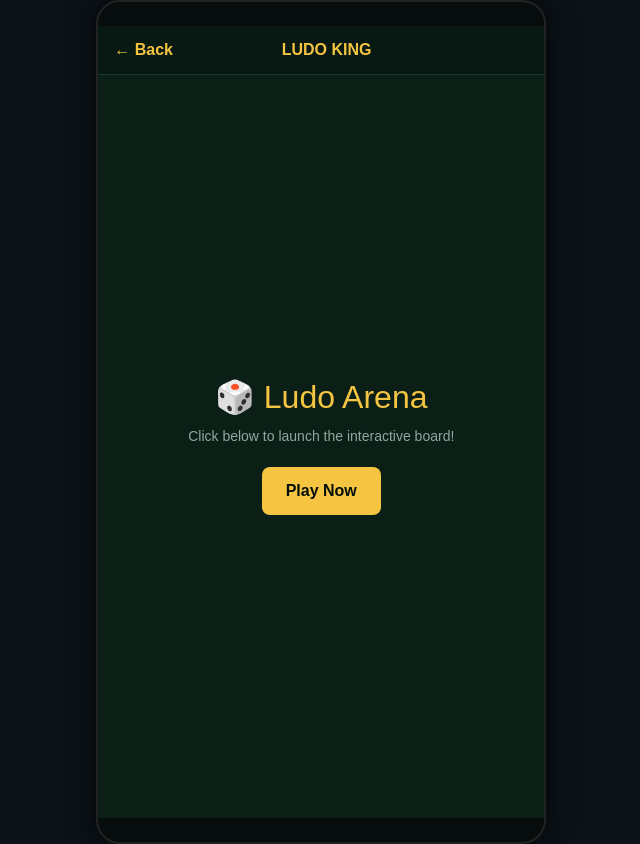
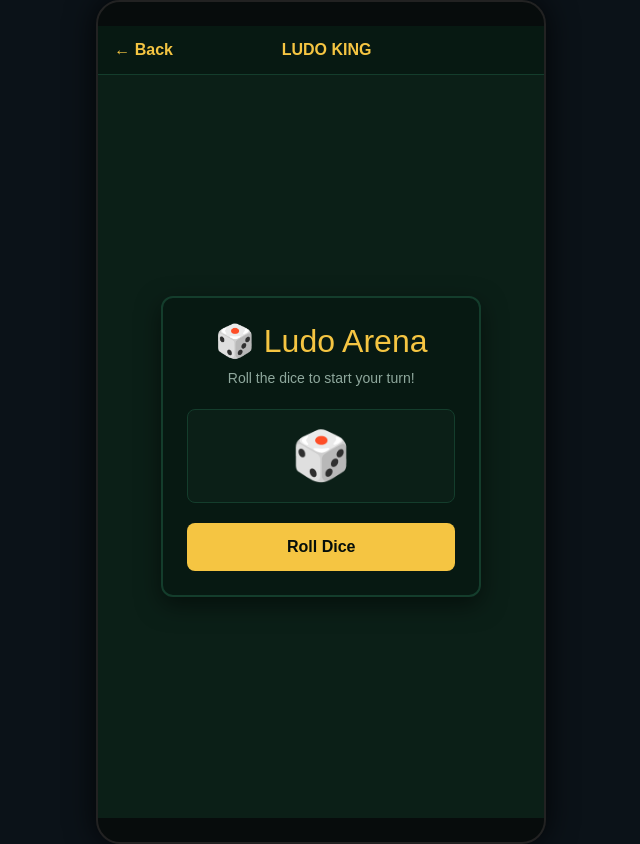
Before and after one commit to akshay20017chauhan-hub/SILENT_VENOM, a Flask app: page /play/ludo in a window 1280 px wide. Shown: the whole page, without its empty margins (402-1042 px from the left). Run offline with Flask 3, Linux system fonts and the light colour scheme.

Commit message:
Update ludo.html

```diff
--- a/templates/games/ludo.html
+++ b/templates/games/ludo.html
@@ -13,26 +13,29 @@
         <span style="width: 48px;"></span>
     </div>
 
-    <!-- Embedded Local Mini Game Container -->
-    <div id="game-container" style="flex: 1; display: flex; align-items: center; justify-content: center; background: #0b1f17; position: relative;">
-        <div id="welcome-screen" style="text-align: center; color: #fff; padding: 20px;">
-            <h2 style="color: #f5c542; margin-bottom: 10px;">🎲 Ludo Arena</h2>
-            <p style="color: #8fa89d; font-size: 14px; margin-bottom: 20px;">Click below to launch the interactive board!</p>
-            <button onclick="startLudoGame()" style="background: #f5c542; color: #050e0a; border: none; padding: 12px 24px; font-size: 16px; font-weight: bold; border-radius: 8px; cursor: pointer;">
-                Play Now
+    <!-- Interactive Native Ludo Board Container -->
+    <div style="flex: 1; display: flex; flex-direction: column; align-items: center; justify-content: center; background: #0b1f17; color: #fff; padding: 20px;">
+        <div style="background: #071912; border: 2px solid #143d2c; border-radius: 12px; padding: 24px; text-align: center; max-width: 320px; width: 100%; box-shadow: 0 8px 24px rgba(0,0,0,0.5);">
+            <h2 style="color: #f5c542; margin-bottom: 8px;">🎲 Ludo Arena</h2>
+            <p id="turn-info" style="color: #8fa89d; font-size: 14px; margin-bottom: 20px;">Roll the dice to start your turn!</p>
+
+            <div id="dice-display" style="font-size: 48px; margin-bottom: 20px; background: #0b1f17; border-radius: 8px; padding: 10px; border: 1px solid #143d2c;">
+                🎲
+            </div>
+
+            <button onclick="rollDice()" style="background: #f5c542; color: #050e0a; border: none; padding: 12px 24px; font-size: 16px; font-weight: bold; border-radius: 8px; cursor: pointer; width: 100%;">
+                Roll Dice
             </button>
         </div>
     </div>
 </div>
 
 <script>
-function startLudoGame() {
-    const container = document.getElementById('game-container');
-    container.innerHTML = `
-        <iframe src="https://html5.gamedistribution.com/rvvASMiM/12a813b190f745e691238385fa81a8c3/"
-                style="width: 100%; height: 100%; border: none;"
-                allowfullscreen></iframe>
-    `;
+function rollDice() {
+    const diceValues = ['⚀', '⚁', '⚂', '⚃', '⚄', '⚅'];
+    const randomRoll = Math.floor(Math.random() * 6);
+    document.getElementById('dice-display').innerText = diceValues[randomRoll];
+    document.getElementById('turn-info').innerText = `You rolled a ${randomRoll + 1}! Move your token.`;
 }
 </script>
 {% endblock %}
```
